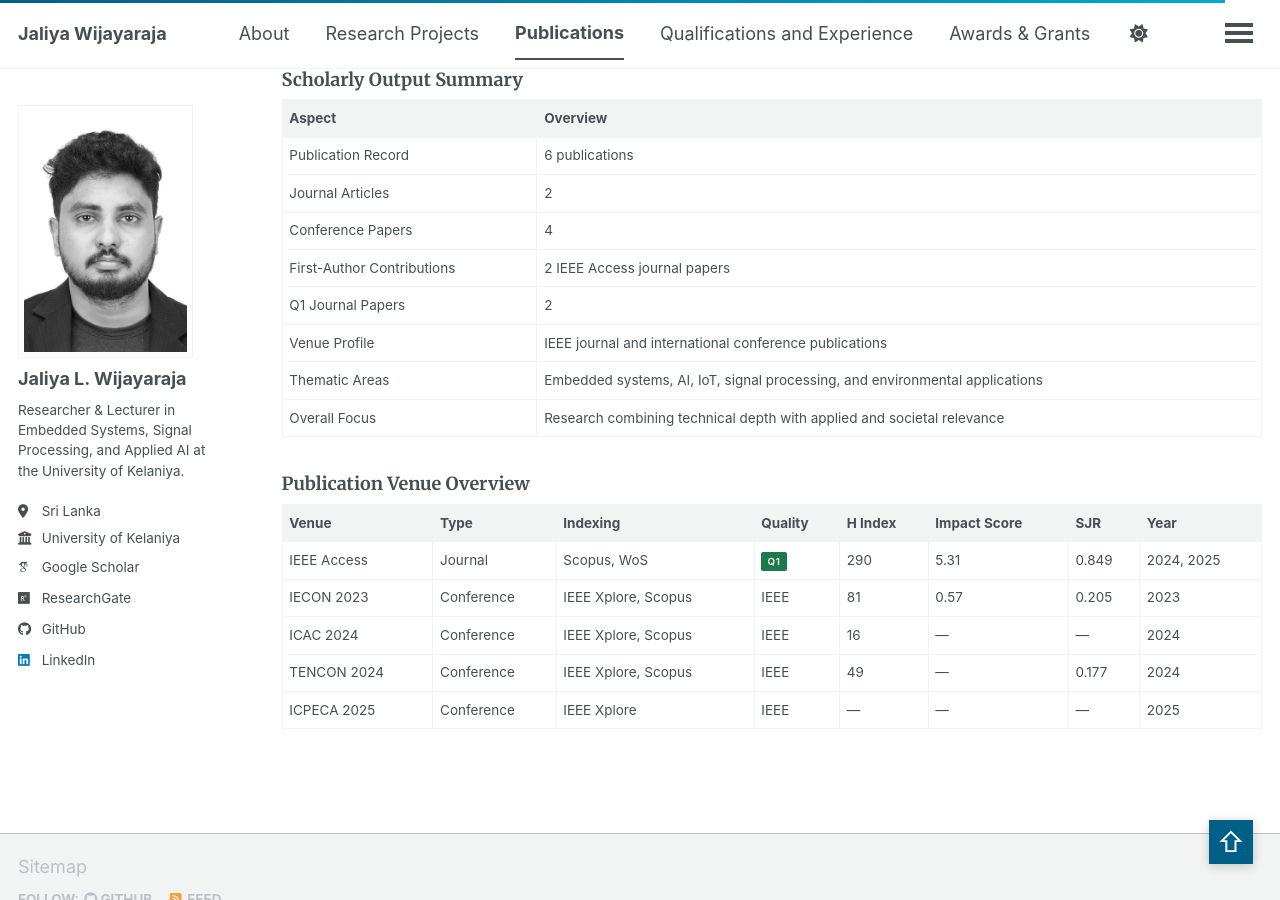
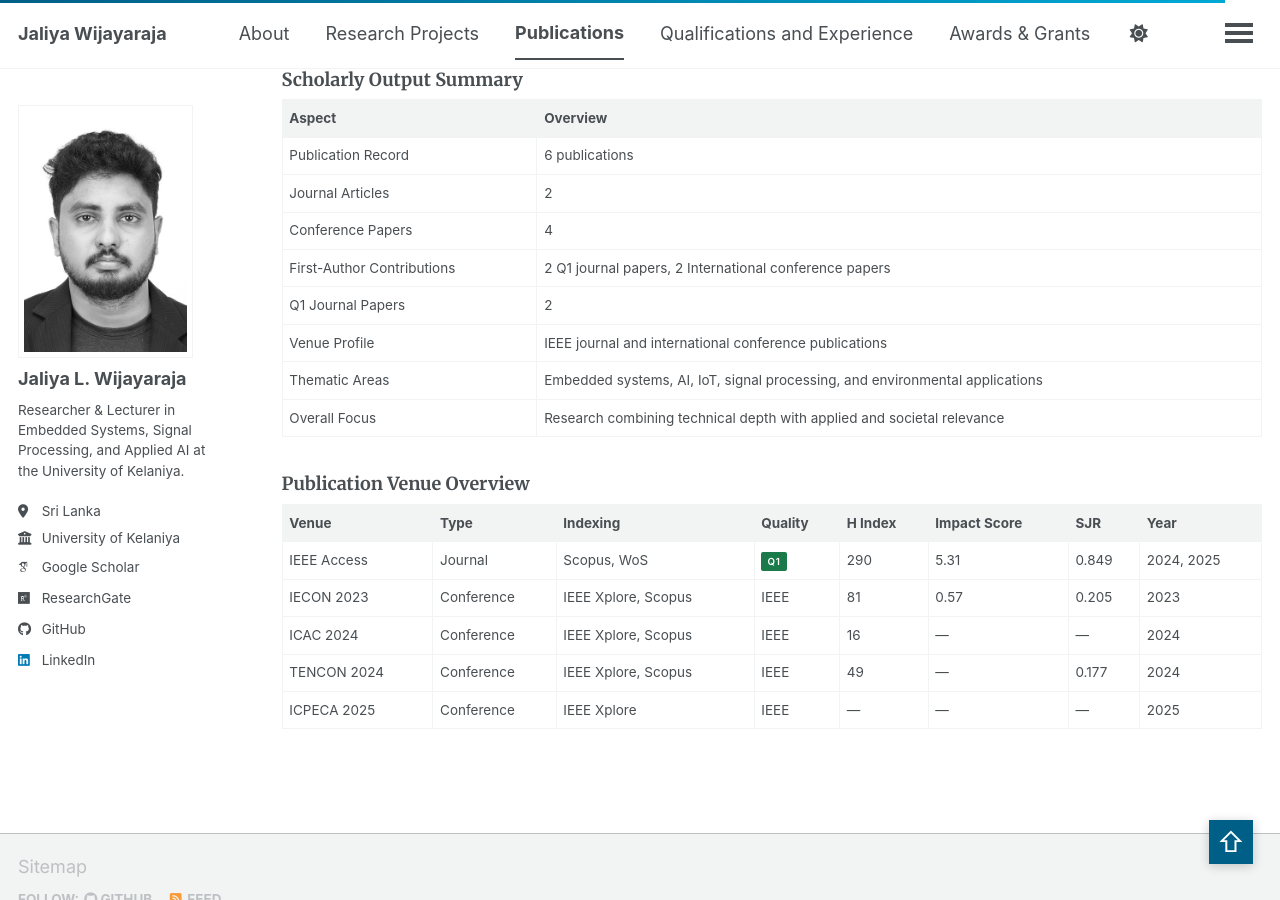
Before and after one commit to JaliyaWijayaraja/JaliyaWijayaraja.github.io, a Jekyll site: the page built from _pages/publications.html, in a window 1280 px wide and 900 px high, scrolled down 1820 px. Built offline with Jekyll 4.4.1, drawn with Linux system fonts in a browser that asks for light colours; some web fonts are replaced; a script bundle is joined from its source files by our own code; library files that are not in the unit come from our copies.

Commit message:
Table fixed

```diff
--- a/_pages/publications.html
+++ b/_pages/publications.html
@@ -98,7 +98,7 @@
       <tr><td>Publication Record</td><td>6 publications</td></tr>
       <tr><td>Journal Articles</td><td>2</td></tr>
       <tr><td>Conference Papers</td><td>4</td></tr>
-      <tr><td>First-Author Contributions</td><td>2 IEEE Access journal papers</td></tr>
+      <tr><td>First-Author Contributions</td><td>2 Q1 journal papers, 2 International conference papers</td></tr>
       <tr><td>Q1 Journal Papers</td><td>2</td></tr>
       <tr><td>Venue Profile</td><td>IEEE journal and international conference publications</td></tr>
       <tr><td>Thematic Areas</td><td>Embedded systems, AI, IoT, signal processing, and environmental applications</td></tr>
```
